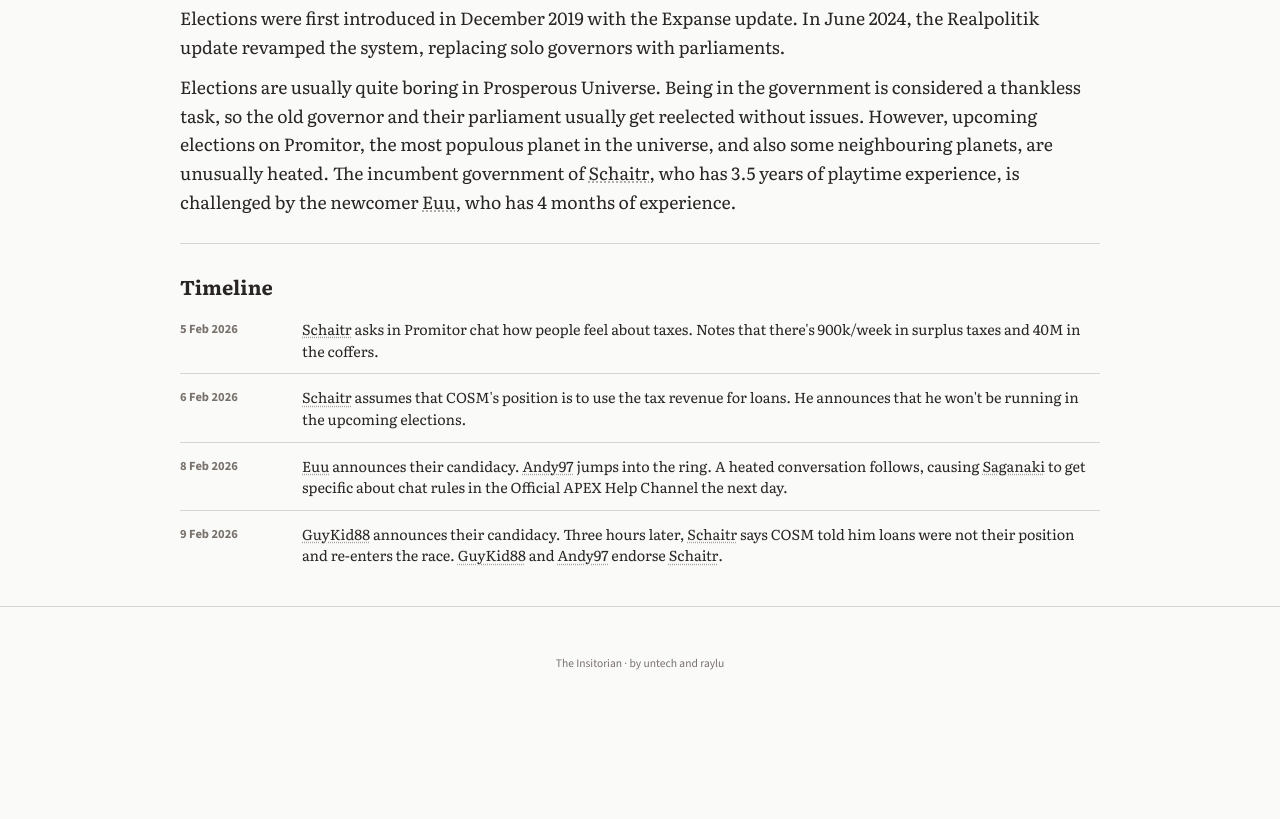
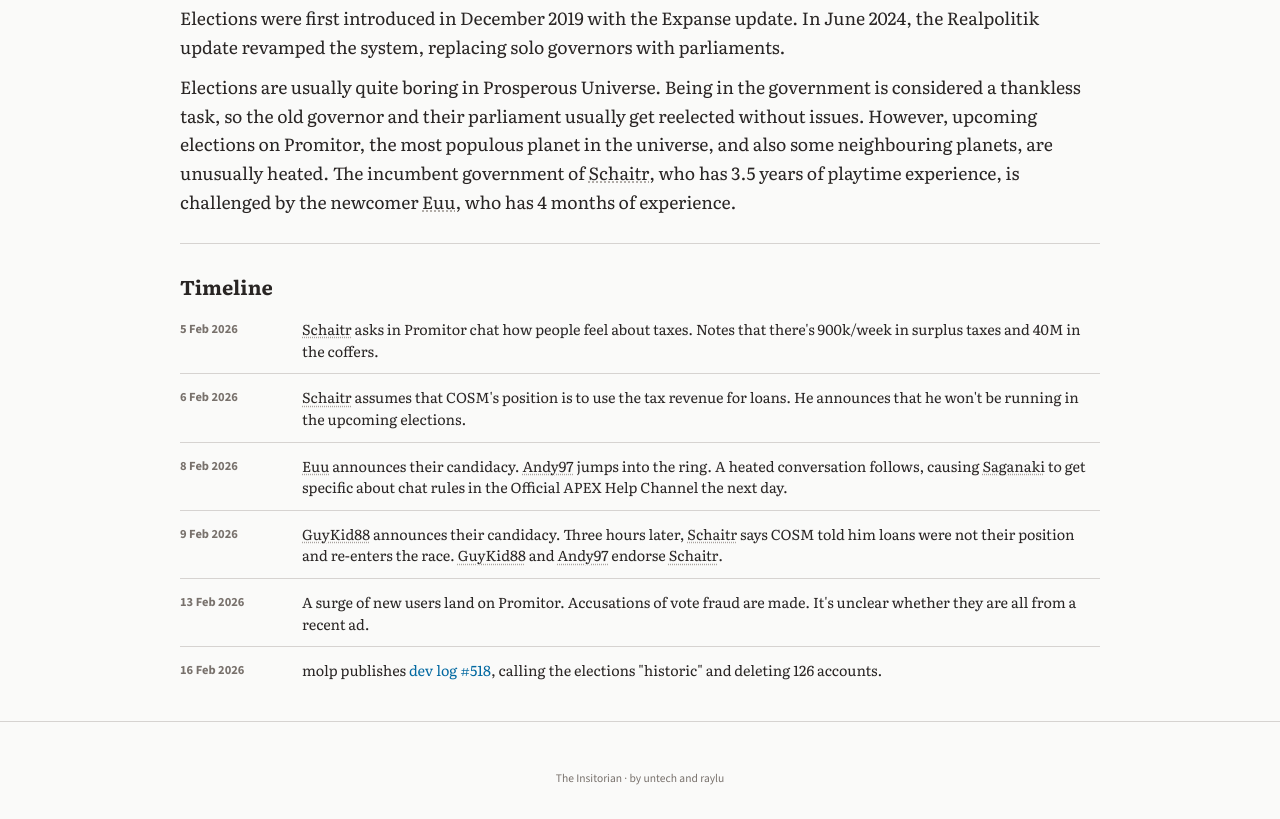
Before and after one commit to nkruglikov/insitorian, an Eleventy site: page src/index.md in a window 1280 px wide. Shown: the part 1050-1869 px from the top of the page. Before the commit the page ends 1754 px from the top, so only its background shows below. Built offline with nearby package versions, Linux system fonts and the light colour scheme; Eleventy itself is replaced by a stand-in of ours; files that its build step writes are made by us from their sources; a web font is replaced by a local one.

Commit message:
Add 2 entries to timeline

```diff
--- a/src/_includes/frontpage.njk
+++ b/src/_includes/frontpage.njk
@@ -74,7 +74,7 @@
   {% for event in timeline %}
   <li class="grid grid-cols-[90px_1fr] md:grid-cols-[110px_1fr] gap-3 py-3 text-[.9rem]">
     <div class="font-sans text-[.78rem] font-bold text-stone-500 dark:text-stone-400 pt-0.5">{{ event.date }}</div>
-    <div>{{ event.text | linkPlayers | safe }}</div>
+    <div class="[&_a]:text-sky-700 [&_a]:dark:text-sky-400">{{ event.text | linkPlayers | safe }}</div>
   </li>
   {% endfor %}
 </ul>
--- a/src/index.md
+++ b/src/index.md
@@ -64,6 +64,16 @@ timeline:
       Schaitr says COSM told him loans were not their position
       and re-enters the race. GuyKid88 and Andy97 endorse
       Schaitr.
+  - date: "13 Feb 2026"
+    text: >-
+      A surge of new users land on Promitor. Accusations of
+      vote fraud are made. It's unclear whether they are all
+      from a recent ad.
+  - date: "16 Feb 2026"
+    text: >-
+      molp publishes <a href="https://prosperousuniverse.com/blog/2026/02/16/rules-are-rules-518">dev log #518</a>,
+      calling the elections "historic" and deleting 126
+      accounts.
 ---
 
 Elections were first introduced in December 2019 with the
```
